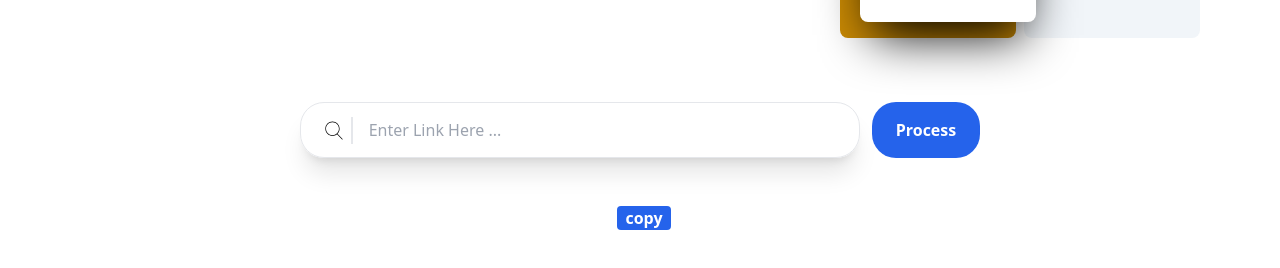
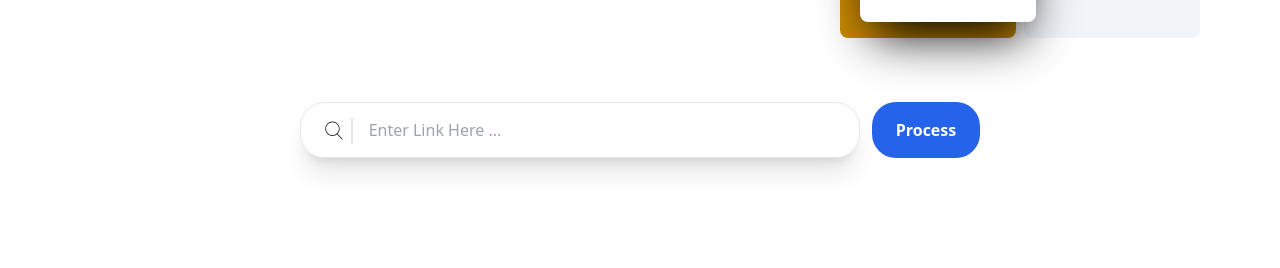
Before and after one commit to EdoriAtiri/Toy-Url, a React (Create React App) app in the folder Frontend/toy-url/: page / in a window 1280 px wide. Shown: the part 354-622 px from the top of the page. Built offline with nearby package versions, Linux system fonts and the light colour scheme; no server answers.

Commit message:
adjust copy btn to display only after getting url

```diff
--- a/Frontend/toy-url/src/Components/InputBar.jsx
+++ b/Frontend/toy-url/src/Components/InputBar.jsx
@@ -45,12 +45,14 @@ function InputBar() {
       </div>
 
       {/* Results */}
+      {url && (
         <div className="flex w-full justify-center gap-2">
           <p className="text-xl font-bold text-blue-600 underline">{url}</p>
           <button className="rounded bg-blue-600 px-2 font-bold text-white">
             copy
           </button>
         </div>
+      )}
     </div>
   )
 }
```
Lines whose indentation alone changed are shown as unchanged.
